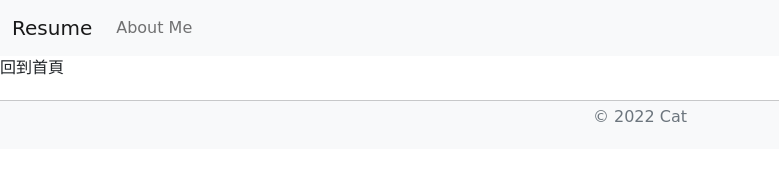
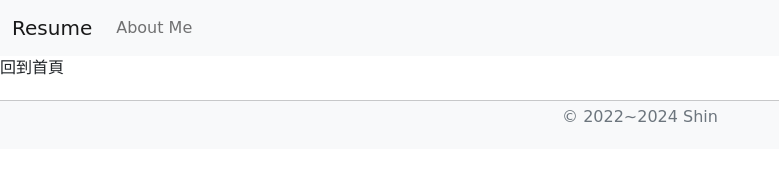
Before and after one commit to Nopeta/Resume, a React (Create React App) app: page / in a window 1280 px wide. Shown: the top 195 px of the page, without its empty margins (0-779 px from the left). Built offline with nearby package versions, Linux system fonts and the light colour scheme.

Commit message:
[修改] 調整大頭照

```diff
--- a/src/App.js
+++ b/src/App.js
@@ -43,7 +43,7 @@ const Footer = () => {
     <>
       <footer className='footer mt-auto py-1 bg-light'>
         <div className="container">
-          <p className="text-center text-muted">© 2022 Cat</p>
+          <p className="text-center text-muted">© 2022~2024 Shin</p>
         </div>
       </footer>
 
--- a/src/AppRoute.js
+++ b/src/AppRoute.js
@@ -53,7 +53,7 @@ const Footer = () => {
         <>
             <footer className='footer mt-auto py-1 bg-light'>
                 <div className="container">
-                    <p className="text-center text-muted">© 2022 Cat</p>
+                    <p className="text-center text-muted">© 2022~2024 Shin</p>
                 </div>
             </footer>
 
--- a/src/components/About/Portfolio.js
+++ b/src/components/About/Portfolio.js
@@ -312,7 +312,7 @@ export const Portfolio = () => {
                             <li>使用框架：Bootstrap</li>
                             <li>2024/01/05 ~ 2024/01/22</li>
                         </ul>
-                        <a href="https://www.rs.rasin1987.com.tw/" target="_blank" rel="noreferrer" className="btn btn-dark stretched-link">網站</a>
+                        <a href="http://www.rs.rasin1987.com.tw/" target="_blank" rel="noreferrer" className="btn btn-dark stretched-link">網站</a>
                     </div>
                 </div>
             </div>
--- a/src/pages/AboutMe.js
+++ b/src/pages/AboutMe.js
@@ -1,7 +1,8 @@
 import { Portfolio } from '../components/About/Portfolio';
 import { Skill } from '../components/About/Skill';
 import { Work } from '../components/About/Work';
-import pic from '../personal_pic.webp';
+// import pic from '../personal_pic.webp';
+import pic from '../360x360.jpg';
 
 const Nav = () => {
     return ( <>
```
Also changed, not shown: package.json (+5 -2 lines), src/360x360.jpg (added), 1 other file (tests, documents, lock files or other folders).
